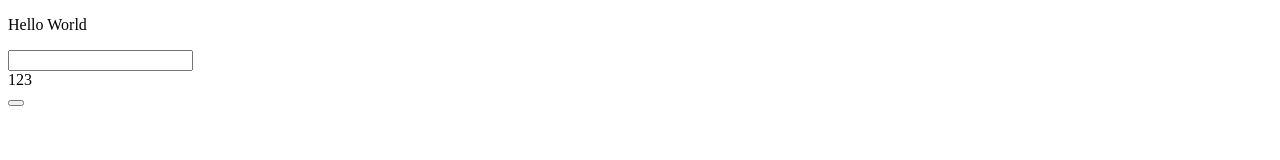
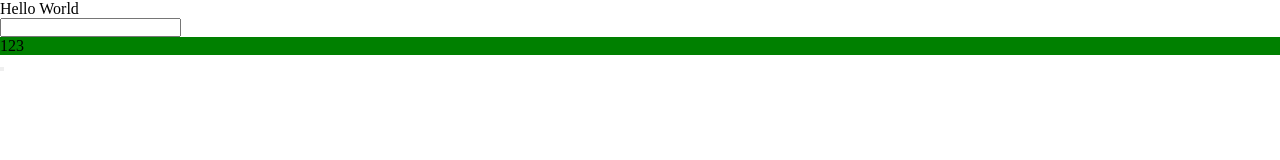
Before and after one commit to shaoshuai525/git-demo, a plain HTML site: page index.html in a window 1280 px wide. Drawn offline with Linux system fonts and the light colour scheme.

Commit message:
add a css file

```diff
--- /dev/null
+++ b/index.css
@@ -0,0 +1,9 @@
+* {
+    margin: 0;
+    padding: 0;
+    list-style: none;
+}
+
+div {
+    background-color: green;
+}
--- a/index.html
+++ b/index.html
@@ -5,6 +5,7 @@
     <meta http-equiv="X-UA-Compatible" content="IE=edge">
     <meta name="viewport" content="width=device-width, initial-scale=1.0">
     <title>Document</title>
+    <link rel="stylesheet" href="./index.css">
 </head>
 <body>
     <p>Hello World</p>
```
